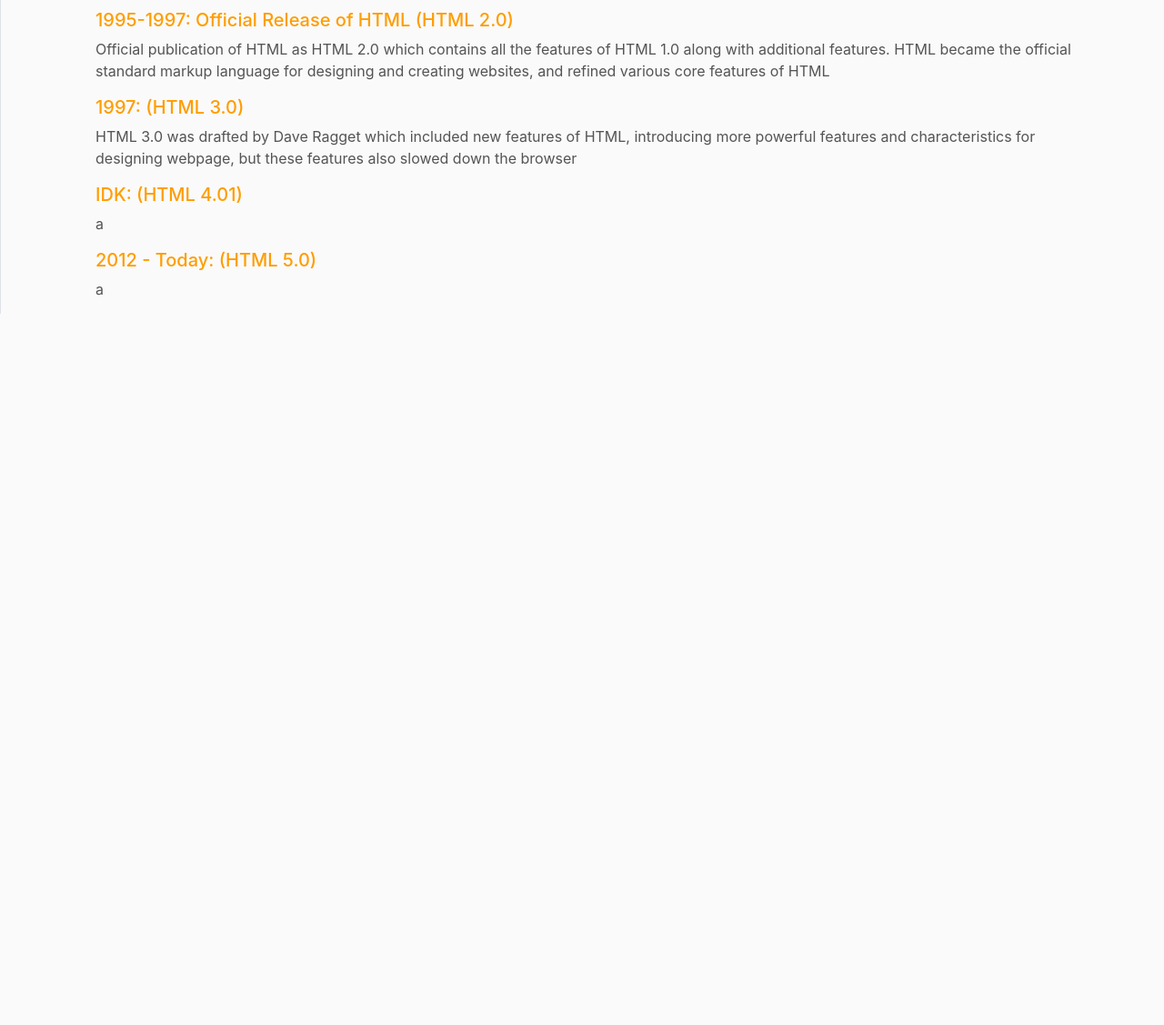
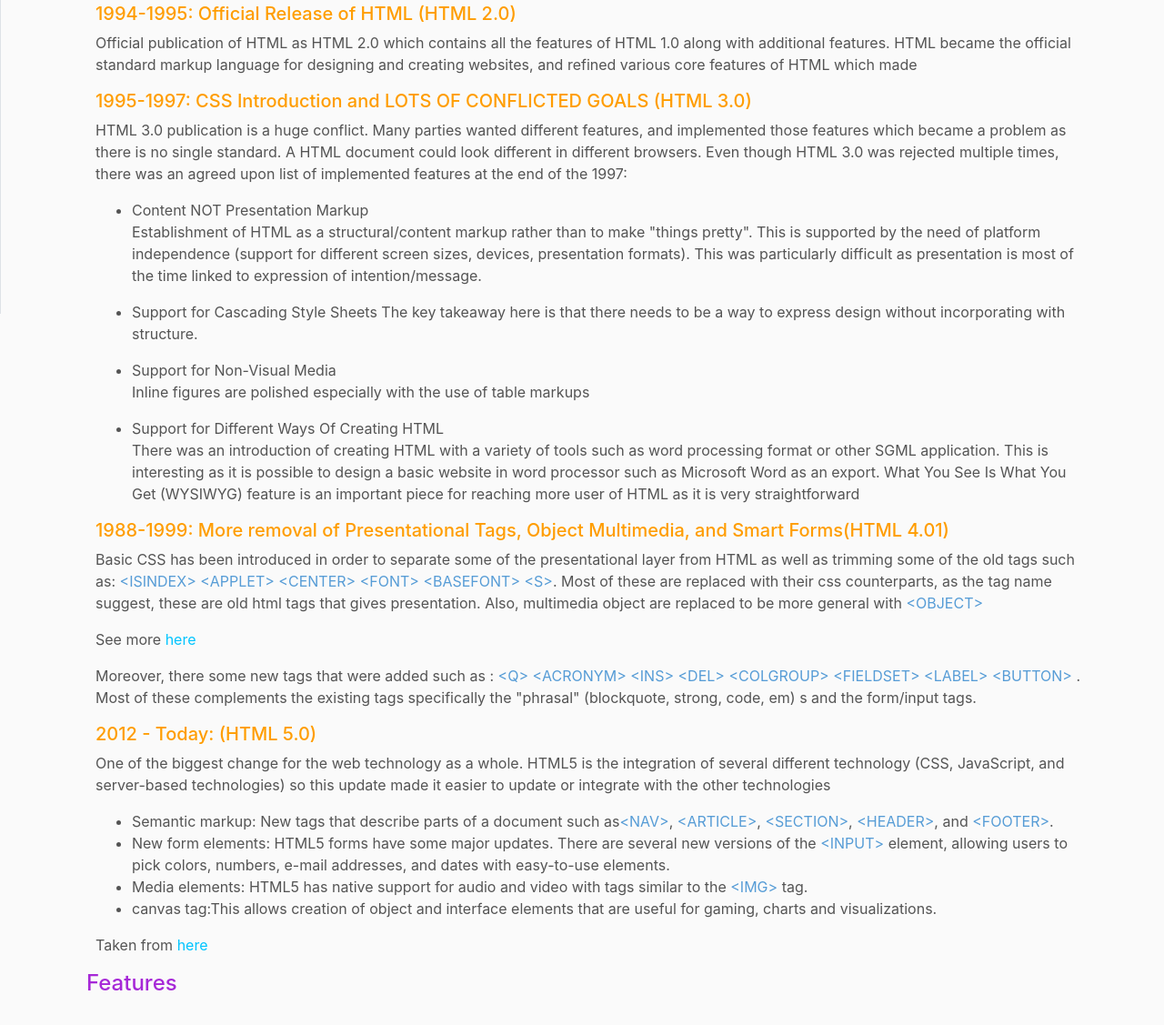
Before and after one commit to frinzekt/Web-Technologies-Demo, a website built with webpack: page HTML.html in a window 1280 px wide. Shown: the part 455-1582 px from the top of the page at 91% size. Before the commit the page ends 865 px from the top, so only its background shows below. Built offline with nearby package versions, Linux system fonts and the light colour scheme.

Commit message:
html history and feature

```diff
--- a/HTML.html
+++ b/HTML.html
@@ -1,5 +1,6 @@
 <!DOCTYPE html>
 <html lang="en">
+
 <head>
 	<meta charset="UTF-8" />
 	<meta name="viewport" content="width=device-width, initial-scale=1.0" />
@@ -12,12 +13,8 @@
 	<link rel="manifest" href="asset/favicon/site.webmanifest" />
 
 	<!-- Boostrap CSS -->
-		<link
-			rel="stylesheet"
-			href="https://maxcdn.bootstrapcdn.com/bootstrap/4.0.0/css/bootstrap.min.css"
-			integrity="sha384-Gn5384xqQ1aoWXA+058RXPxPg6fy4IWvTNh0E263XmFcJlSAwiGgFAW/dAiS6JXm"
-			crossorigin="anonymous"
-		/>
+	<link rel="stylesheet" href="https://maxcdn.bootstrapcdn.com/bootstrap/4.0.0/css/bootstrap.min.css"
+		integrity="sha384-Gn5384xqQ1aoWXA+058RXPxPg6fy4IWvTNh0E263XmFcJlSAwiGgFAW/dAiS6JXm" crossorigin="anonymous" />
 	<!-- BUNDLED STYLED CSS -->
 	<link rel="stylesheet" href="css/style.css" />
 	<!-- FONT AWESOME -->
@@ -35,16 +32,17 @@
 			<nav id="nav"></nav>
 			<article class="container">
 				<h3 class="title text--color-primary">HyperText Markup Language (HTML)</h3>
+				<div id="intro">
 					<p>
 						This information is taken from
-						<a class="text--color-primary-lighter" href="https://www.w3schools.in/html-tutorial/history/">here</a>
+						<a class="text--color-primary" href="https://www.w3schools.in/html-tutorial/history/">here</a>
 					</p>
-					<div id="intro">
 					<h4 class="">What is it?</h4>
 
 					<p>
-							HTML is a standard markup language for documents to be displayed in web browser. It serves as the layout of the document's
-							content in a web browser by using what's called Document Object Model(DOM) Tree
+						HTML is a standard markup language for documents to be displayed in web browser. It serves as
+						the layout of the document's
+						content in a web browser by using what's called Document Object Model (DOM) Tree
 					</p>
 				</div>
 				<div id="history">
@@ -52,34 +50,117 @@
 					<div>
 						<h5 class="">1991-1993: Basic Creation (HTML 1.0)</h5>
 						<p>
-								Tim Berners Lee created the HTML in the late 1991, and released HTML 1.0 in 1993. This is created to share information that
+							Tim Berners Lee created the HTML in the late 1991, and released HTML 1.0 in 1993. This is
+							created to share information that
 							is readable and accessible via web browsers
 						</p>
 					</div>
 					<div>
-							<h5 class="">1995-1997: Official Release of HTML (HTML 2.0)</h5>
+						<h5 class="">1994-1995: Official Release of HTML (HTML 2.0)</h5>
 						<p>
-								Official publication of HTML as HTML 2.0 which contains all the features of HTML 1.0 along with additional features. HTML
-								became the official standard markup language for designing and creating websites, and refined various core features of HTML
+							Official publication of HTML as HTML 2.0 which contains all the features of HTML 1.0 along
+							with additional features. HTML
+							became the official standard markup language for designing and creating websites, and
+							refined various core features of HTML which made
 						</p>
 					</div>
 					<div>
-							<h5 class="">1997: (HTML 3.0)</h5>
+						<h5 class="">1995-1997: CSS Introduction and LOTS OF CONFLICTED GOALS (HTML 3.0)</h5>
 						<p>
-								HTML 3.0 was drafted by Dave Ragget which included new features of HTML, introducing more powerful features and
-								characteristics for designing webpage, but these features also slowed down the browser
+							HTML 3.0 publication is a huge conflict. Many parties wanted
+							different features, and implemented those features which became a problem as there is no
+							single standard. A HTML document could look different in different browsers. Even though
+							HTML 3.0 was rejected multiple times, there was an agreed upon list of implemented features
+							at the end of the 1997:
+							<ul>
+								<li>Content NOT Presentation Markup
+									<p>Establishment of HTML as a structural/content markup rather than to make "things
+										pretty". This is supported by the need of platform independence (support for
+										different screen sizes, devices, presentation formats). This was particularly
+										difficult as presentation is most of the time linked to expression of
+										intention/message. </p>
+								</li>
+								<li>Support for Cascading Style Sheets
+									The key takeaway here is that there needs to be a way to express design without
+									incorporating with structure.</p>
+						</li>
+						<li>Support for Non-Visual Media
+							<p>Inline figures are polished especially with the use of table markups</p>
+						</li>
+						<li>Support for Different Ways Of Creating HTML
+							<p>There was an introduction of creating HTML with a variety of tools such as word
+								processing format or other SGML application. This is interesting as it is possible to
+								design a basic website in word processor such as Microsoft Word as an export. What You
+								See Is What You Get (WYSIWYG) feature is an important piece for reaching more user of
+								HTML as it is very straightforward</p>
+						</li>
+						</ul>
+						</>
+					</div>
+					<div>
+						<h5 class="">1988-1999: More removal of Presentational Tags, Object Multimedia, and Smart
+							Forms(HTML 4.01)</h5>
+						<p>Basic CSS has been introduced in order to separate some of the presentational layer from HTML
+							as well as trimming some of the old tags such as:
+
+							<span class="hljs-tag">&lt;ISINDEX&gt;</span>
+							<span class="hljs-tag">&lt;APPLET&gt;</span>
+							<span class="hljs-tag">&lt;CENTER&gt;</span>
+							<span class="hljs-tag">&lt;FONT&gt;</span>
+							<span class="hljs-tag">&lt;BASEFONT&gt;</span>
+							<span class="hljs-tag">&lt;S&gt;</span></<span>. Most of these are replaced with their css
+							counterparts, as the tag name suggest, these are old html tags that gives presentation.
+							Also, multimedia object are replaced to be more general with
+							<span class="hljs-tag">&lt;OBJECT&gt;</span>
+						</p>
+						<p>See more <a href="https://www.w3.org/TR/html4/appendix/changes.html">here</a></p>
+						<p>Moreover, there some new tags that were added such as :
+							<span class="hljs-tag">&lt;Q&gt;</span>
+							<span class="hljs-tag">&lt;ACRONYM&gt;</span>
+							<span class="hljs-tag">&lt;INS&gt;</span>
+							<span class="hljs-tag">&lt;DEL&gt;</span>
+							<span class="hljs-tag">&lt;COLGROUP&gt;</span>
+							<span class="hljs-tag">&lt;FIELDSET&gt;</span>
+							<span class="hljs-tag">&lt;LABEL&gt;</span>
+							<span class="hljs-tag">&lt;BUTTON&gt;</span> . Most of these complements the existing tags
+							specifically the "phrasal" (blockquote, strong, code, em) s and the form/input tags.
 						</p>
 					</div>
 					<div>
-							<h5 class="">IDK: (HTML 4.01)</h5>
-							<p>a</p>
-						</div>
-						<div>
 						<h5 class="">2012 - Today: (HTML 5.0)</h5>
-							<p>a</p>
+						<p>One of the biggest change for the web technology as a whole. HTML5 is the integration of
+							several different technology (CSS, JavaScript, and server-based technologies) so this update
+							made it easier to update or integrate with the other technologies
+							<ul>
+								<li>Semantic markup: New tags that describe parts of a document such as<span
+										class="hljs-tag">&lt;NAV&gt;</span>, <span
+										class="hljs-tag">&lt;ARTICLE&gt;</span>, <span
+										class="hljs-tag">&lt;SECTION&gt;</span>, <span
+										class="hljs-tag">&lt;HEADER&gt;</span>, and <span
+										class="hljs-tag">&lt;FOOTER&gt;</span>.</li>
+
+								<li>New form elements: HTML5 forms have some major updates. There are several new
+									versions of the <span class="hljs-tag">&lt;INPUT&gt;</span> element, allowing users
+									to pick colors, numbers, e-mail addresses, and dates with easy-to-use elements.</li>
+
+								<li>Media elements: HTML5 has native support for audio and video with tags similar to
+									the <span class="hljs-tag">&lt;IMG&gt;</span> tag.</li>
+
+								<li>canvas tag:This allows creation of object and interface elements that are useful for
+									gaming, charts and visualizations.
+								</li>
+							</ul>
+						</p>
+						<p>Taken from <a
+								href="https://www.dummies.com/web-design-development/html/notable-changes-in-html5/">here</a>
+						</p>
+
 					</div>
 				</div>
-					<div id="elements"></div>
+				<div id="Features">
+					<h4>Features</h4>
+					<p></p>
+				</div>
 			</article>
 		</div>
 	</div>
@@ -87,24 +168,18 @@
 	<footer id="footer"></footer>
 
 	<!-- Jquery -->
-		<script
-			src="https://code.jquery.com/jquery-3.2.1.slim.min.js"
-			integrity="sha384-KJ3o2DKtIkvYIK3UENzmM7KCkRr/rE9/Qpg6aAZGJwFDMVNA/GpGFF93hXpG5KkN"
-			crossorigin="anonymous"
-		></script>
+	<script src="https://code.jquery.com/jquery-3.2.1.slim.min.js"
+		integrity="sha384-KJ3o2DKtIkvYIK3UENzmM7KCkRr/rE9/Qpg6aAZGJwFDMVNA/GpGFF93hXpG5KkN" crossorigin="anonymous">
+	</script>
 
 	<!-- BOOSTRAP JS -->
-		<script
-			src="https://cdnjs.cloudflare.com/ajax/libs/popper.js/1.12.9/umd/popper.min.js"
-			integrity="sha384-ApNbgh9B+Y1QKtv3Rn7W3mgPxhU9K/ScQsAP7hUibX39j7fakFPskvXusvfa0b4Q"
-			crossorigin="anonymous"
-		></script>
+	<script src="https://cdnjs.cloudflare.com/ajax/libs/popper.js/1.12.9/umd/popper.min.js"
+		integrity="sha384-ApNbgh9B+Y1QKtv3Rn7W3mgPxhU9K/ScQsAP7hUibX39j7fakFPskvXusvfa0b4Q" crossorigin="anonymous">
+	</script>
 
-		<script
-			src="https://maxcdn.bootstrapcdn.com/bootstrap/4.0.0/js/bootstrap.min.js"
-			integrity="sha384-JZR6Spejh4U02d8jOt6vLEHfe/JQGiRRSQQxSfFWpi1MquVdAyjUar5+76PVCmYl"
-			crossorigin="anonymous"
-		></script>
+	<script src="https://maxcdn.bootstrapcdn.com/bootstrap/4.0.0/js/bootstrap.min.js"
+		integrity="sha384-JZR6Spejh4U02d8jOt6vLEHfe/JQGiRRSQQxSfFWpi1MquVdAyjUar5+76PVCmYl" crossorigin="anonymous">
+	</script>
 
 	<!-- My Bundled Component Script -->
 	<script src="dist/bundle.js"></script>
@@ -113,4 +188,5 @@
 		initNavBar('HTML');
 	</script>
 </body>
+
 </html>
```
Lines whose indentation alone changed are shown as unchanged.
